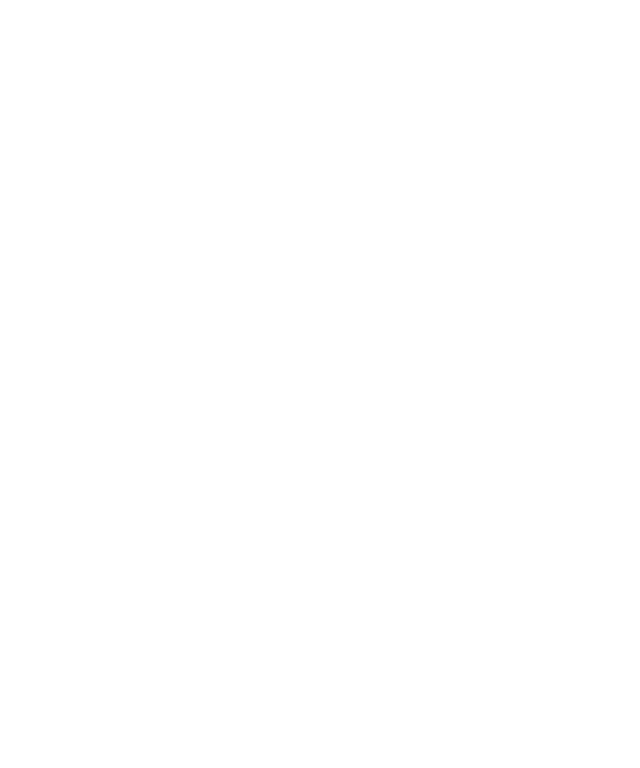
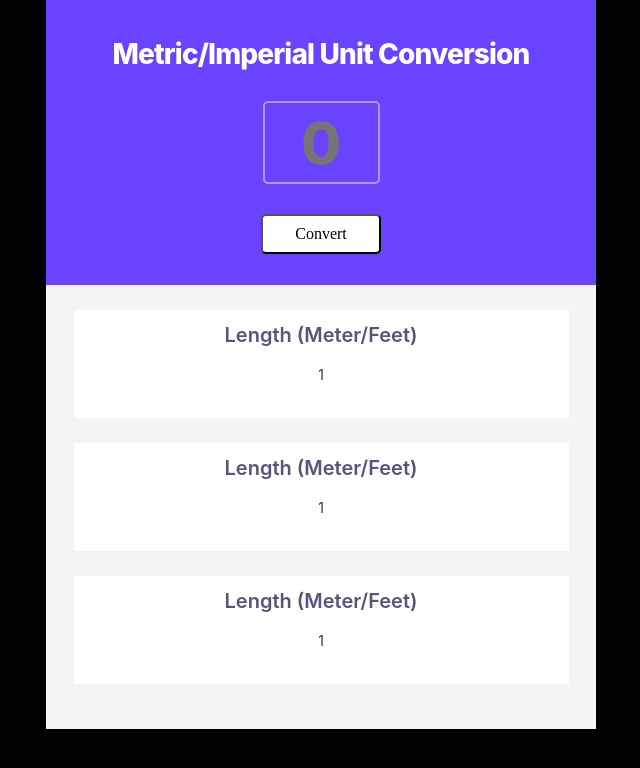
Before and after one commit to CasaOne69/unit-convertor, a website built with Vite: page index.html in a window 1280 px wide. Shown: the whole page, without its empty margins (319-959 px from the left). Built offline with nearby package versions, Linux system fonts and the light colour scheme.

Commit message:
Layout styles

```diff
--- a/index.css
+++ b/index.css
@@ -1,3 +1,95 @@
 body {
     margin: 0;
+    background-color: black;
+    text-align: center;
 }
+.main {
+    width: 550px;
+    height: 729px;
+    background-color: #F4F4F4;
+    margin-right: auto;
+    margin-left: auto;
+
+
+}
+.top-sec {
+    width: 550px;
+   height: 285px;
+   background-color: #6943FF;
+
+}
+.top-p {
+    color: #FFF;
+    text-align: center;
+    font-family: Inter;
+    font-size: 28px;
+    font-style: normal;
+    font-weight: 800;
+    line-height: 38px;
+    letter-spacing: -0.84px;
+    padding-top: 35px;
+}
+.in {
+    width: 117px;
+    height: 83px;
+    border-radius: 5px;
+    border: 2px solid #B295FF;
+    background: #6943FF;
+    color: white;
+    text-align: center;
+    font-family: Inter;
+    font-size: 58px;
+    font-style: normal;
+    font-weight: 800;
+    line-height: 24.393px; /* 42.057% */
+
+
+}
+/* Chrome, Safari, Edge, Opera */
+input::-webkit-outer-spin-button,
+input::-webkit-inner-spin-button {
+  -webkit-appearance: none;
+  margin: 0;
+}
+
+/* Firefox */
+input[type=number] {
+  -moz-appearance: textfield;
+}
+.butt1 {
+    margin-top: 30px;
+    padding: 9px 27.5px;
+    justify-content: center;
+    align-items: center;
+    border-radius: 5px;
+    background: #FFF;
+    width: 120px;
+    /* shadow/sm */
+    box-shadow: 0px 1px 2px 0px rgba(0, 0, 0, 0.05);
+}
+.cont {
+    width: 90%;
+    background-color: white;
+    margin: 25px auto;
+    height: 108px;
+
+}
+.lowerh {
+    color: #5A537B;
+    text-align: center;
+    font-family: Inter;
+    font-size: 20px;
+    font-style: normal;
+    font-weight: 600;
+    line-height: 20px;
+    padding-top: 15px;
+}
+.lowero {
+    color: #353535;
+    text-align: center;
+    font-family: Inter;
+    font-size: 14px;
+    font-style: normal;
+    font-weight: 400;
+    line-height: 20px;
+}
--- a/index.html
+++ b/index.html
@@ -3,7 +3,35 @@
         <link rel="stylesheet" href="index.css">
     </head>
     <body>
+       <div class="main">
 
+            <div class="top-sec">
+                <p class="top-p">Metric/Imperial Unit Conversion</p>
+                <input type="number" class="in" placeholder="0" >
+
+                <div class="butt">
+<button class="butt1">Convert</button>
+                </div>
+            </div>
+           <div class="lower">
+              <div class="cont">
+               <p class="lowerh">Length (Meter/Feet)</p>
+               <p class="lowero">1</p>
+              </div>
+              <div class="lower">
+                <div class="cont">
+                 <p class="lowerh">Length (Meter/Feet)</p>
+                 <p class="lowero">1</p>
+                </div>
+                <div class="lower">
+                    <div class="cont">
+                     <p class="lowerh">Length (Meter/Feet)</p>
+                     <p class="lowero">1</p>
+                    </div>
+
+           </div>
+
+      </div>
         <script src="index.js"></script>
     </body>
 </html>
```
